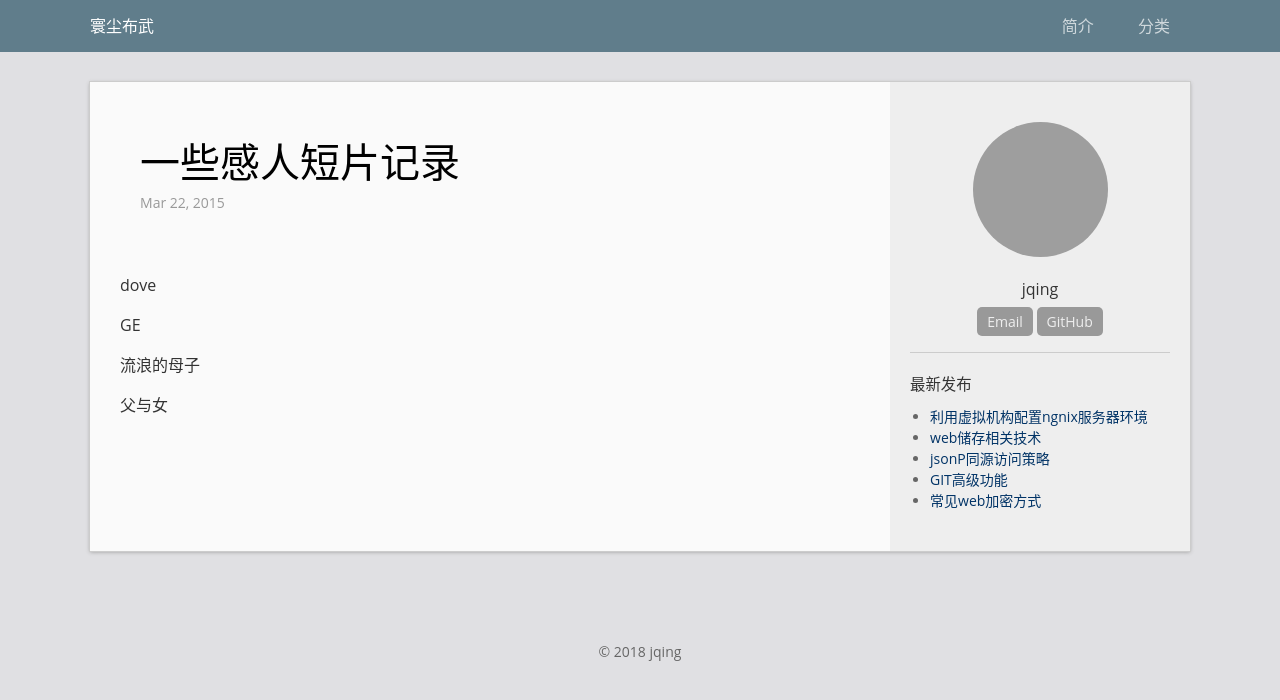
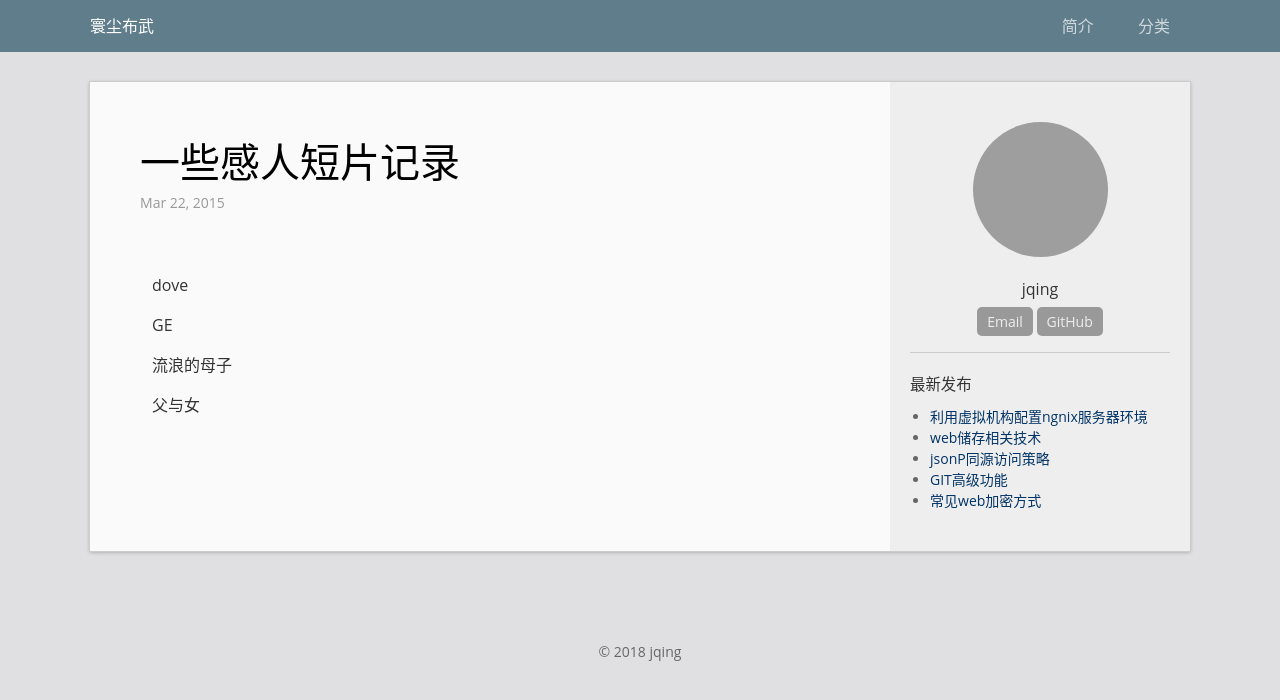
Before and after one commit to jqing1968/jqing1968.github.io, a Jekyll site: the page built from _posts/2016-03-22-ads.md, in a window 1280 px wide. Shown: the top 700 px of the page. Built offline with Jekyll 4.4.1, drawn with Linux system fonts in a browser that asks for light colours; comment, search, counter and statistics services are not loaded; grey boxes are pictures that could not be loaded.

Commit message:
文章页内容修改

```diff
--- a/_sass/_post.scss
+++ b/_sass/_post.scss
@@ -50,6 +50,10 @@
             margin-left: auto;
             margin-right: auto
         }
+
+        p{
+            text-indent: 2em;
+        }
     }
     .post-comments {
         padding-top: 30px;
```
